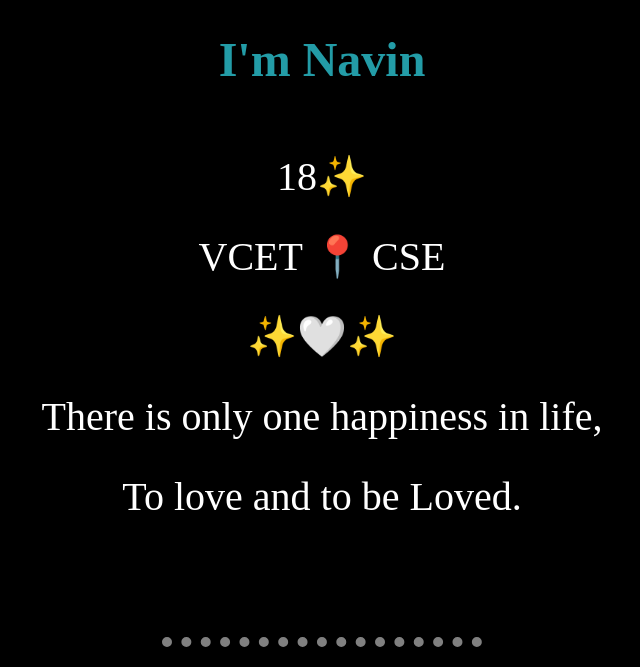
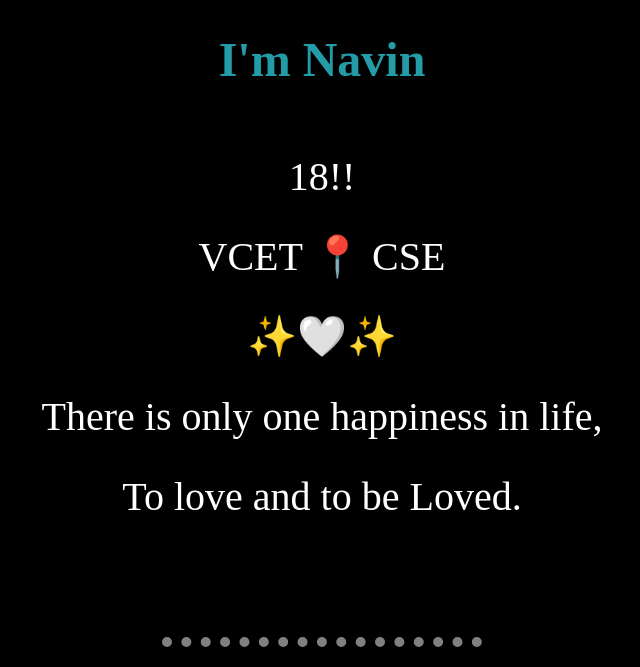
Before and after one commit to Navin2k4/Personal, a plain HTML site: page index.html in a window 1280 px wide. Shown: the part 840-1507 px from the top of the page, without its empty margins (318-958 px from the left). Drawn offline with Linux system fonts and the light colour scheme.

Commit message:
Update index.html

```diff
--- a/index.html
+++ b/index.html
@@ -28,7 +28,7 @@
         <img class="profilepic" src="images\dp.png" width="150" height="150" alt="Navin profile photo">
         <h2>I'm Navin</h2>
         <p class="bio">
-        18✨<br>
+        18!!<br>
         VCET 📍 CSE<br>
         ✨🤍✨<br>
         There is only one happiness in life,<br>
```
